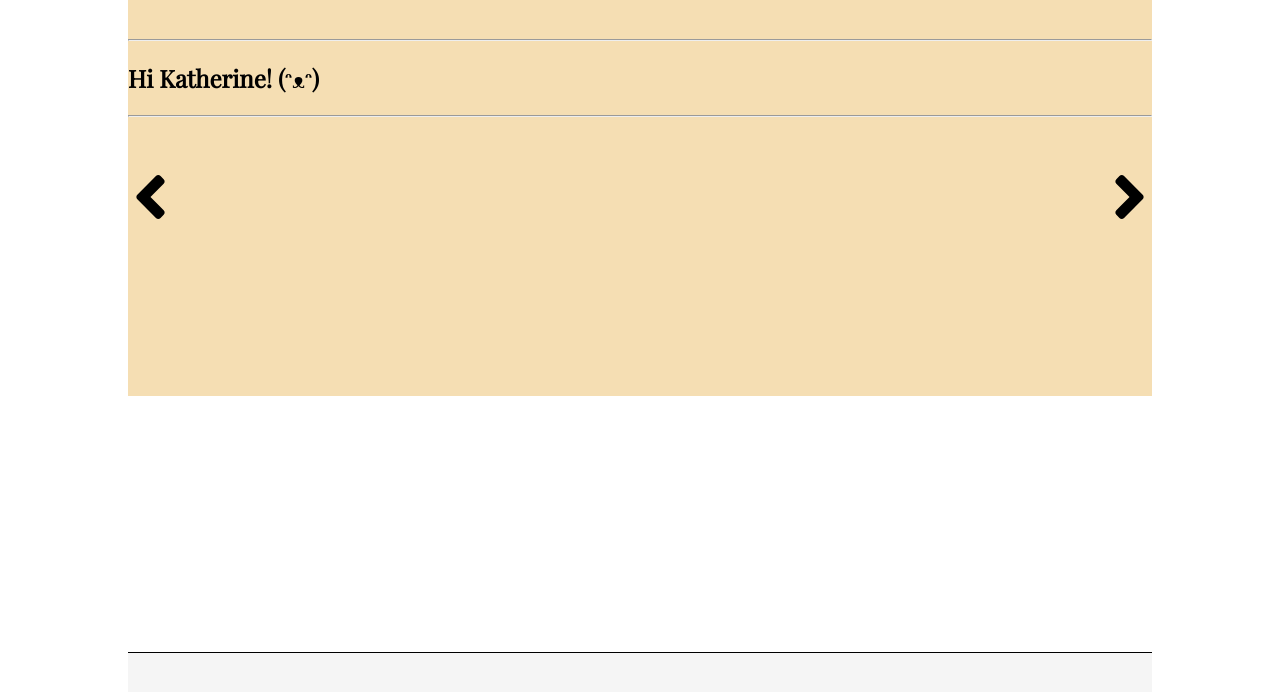
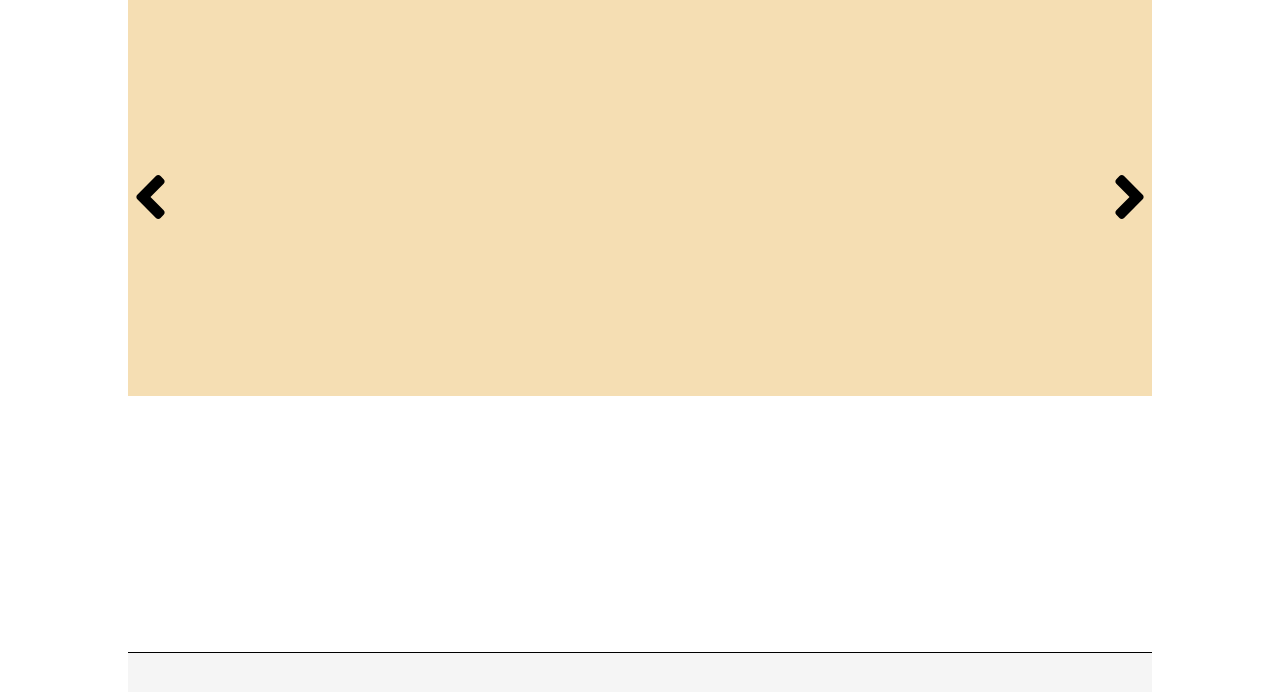
Before and after one commit to edubz/cheeseMonger.life, a plain HTML site: page index.html in a window 1280 px wide. Shown: the part 148-840 px from the top of the page. Drawn offline with nearby package versions, Linux system fonts and the light colour scheme.

Commit message:
removed message to katherine

```diff
--- a/index.html
+++ b/index.html
@@ -46,11 +46,6 @@
           <path d="M31.7 239l136-136c9.4-9.4 24.6-9.4 33.9 0l22.6 22.6c9.4 9.4 9.4 24.6 0 33.9L127.9 256l96.4 96.4c9.4 9.4 9.4 24.6 0 33.9L201.7 409c-9.4 9.4-24.6 9.4-33.9 0l-136-136c-9.5-9.4-9.5-24.6-.1-34z" />
         </svg>
       </div>
-      <br><br><hr>
-      <br>
-      <h2>Hi Katherine! (ᵔᴥᵔ)</h2>
-      <br>
-      <hr><br><br>
       <div class="trig r-trig" id="right">
         <svg viewBox="0 0 256 512" width="35" title="angle-right" >
           <path d="M224.3 273l-136 136c-9.4 9.4-24.6 9.4-33.9 0l-22.6-22.6c-9.4-9.4-9.4-24.6 0-33.9l96.4-96.4-96.4-96.4c-9.4-9.4-9.4-24.6 0-33.9L54.3 103c9.4-9.4 24.6-9.4 33.9 0l136 136c9.5 9.4 9.5 24.6.1 34z" />
```
Also changed, not shown: jokes.html (+0 -2 lines).
